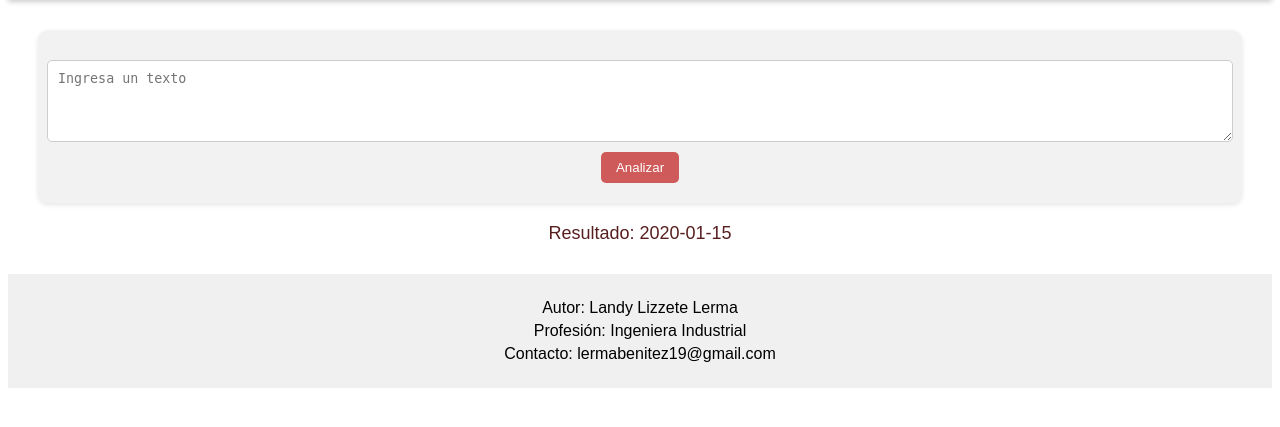
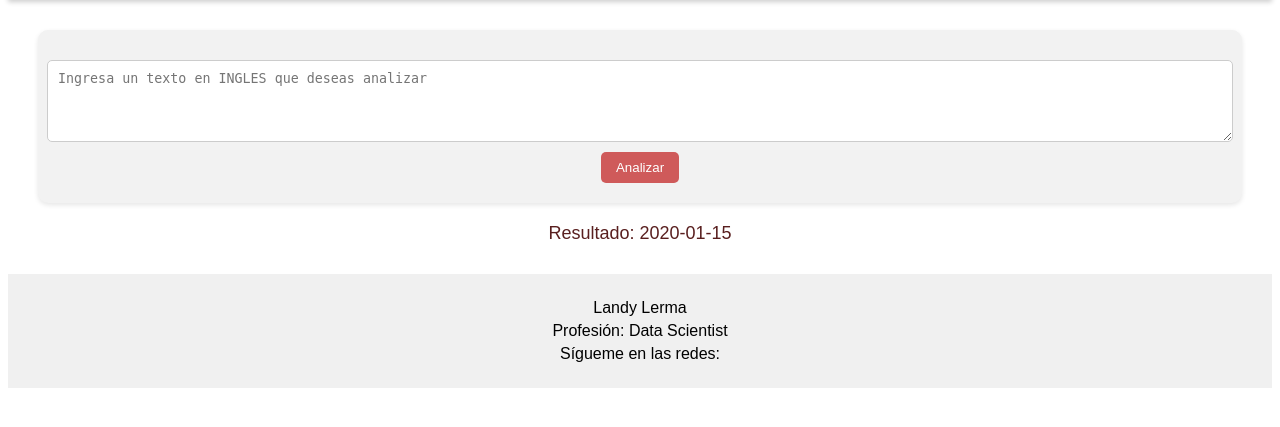
Before and after one commit to IngLizzete/APP_SENT, a Flask app: template templates/index.html in a window 1280 px wide. Shown: the part 165-592 px from the top of the page. Run offline with Flask 3, Linux system fonts and the light colour scheme; the template is opened without the code that fills it: most values are stand-ins (such as "Sample title", 1, 10 or a date in 2020).

Commit message:
subir nuevamente repositorio a git

```diff
--- a/templates/index.html
+++ b/templates/index.html
@@ -12,7 +12,7 @@
     </header>
     <main>
         <form action="/" method="post">
-            <textarea name="text" rows="4" cols="50" placeholder="Ingresa un texto"></textarea>
+            <textarea name="text" rows="4" cols="50" placeholder="Ingresa un texto en INGLES que deseas analizar"></textarea>
             <button type="submit">Analizar</button>
         </form>
         <div class="result">
@@ -22,11 +22,27 @@
 
     <footer>
         <div class="author-info">
-            <p>Autor: Landy Lizzete Lerma</p>
-            <p>Profesión: Ingeniera Industrial</p>
-            <p>Contacto: lermabenitez19@gmail.com</p>
+            <p>Landy Lerma</p>
+            <p>Profesión: Data Scientist</p>
+            <p>Sígueme en las redes:</p>
+            <a href="https://www.facebook.com/profile.php?id=100068691562138&mibextid=ZbWKwL" target="_blank" rel="noopener noreferrer">
+                <i class="fab fa-facebook-f"></i>
+            </a>
+            <a href="http://tiktok.com/@emoaitech" target="_blank" rel="noopener noreferrer">
+                <i class="fab fa-tiktok"></i>
+            </a>
+            <a href="https://github.com/IngLizzete" target="_blank" rel="noopener noreferrer">
+                <i class="fab fa-github"></i>
+            </a>
+            <a href="https://www.linkedin.com/in/landy-lerma-666b2581/" target="_blank" rel="noopener noreferrer">
+                <i class="fab fa-linkedin-in"></i>
+            </a>
+            <a href="https://www.youtube.com/channel/UCjOFrPiPy5PUzbdEFeFHqWw" target="_blank" rel="noopener noreferrer">
+                <i class="fab fa-youtube"></i>
+            </a>
         </div>
     </footer>
+
 </body>
 
 </html>
```
Also changed, not shown: 1 other file.
